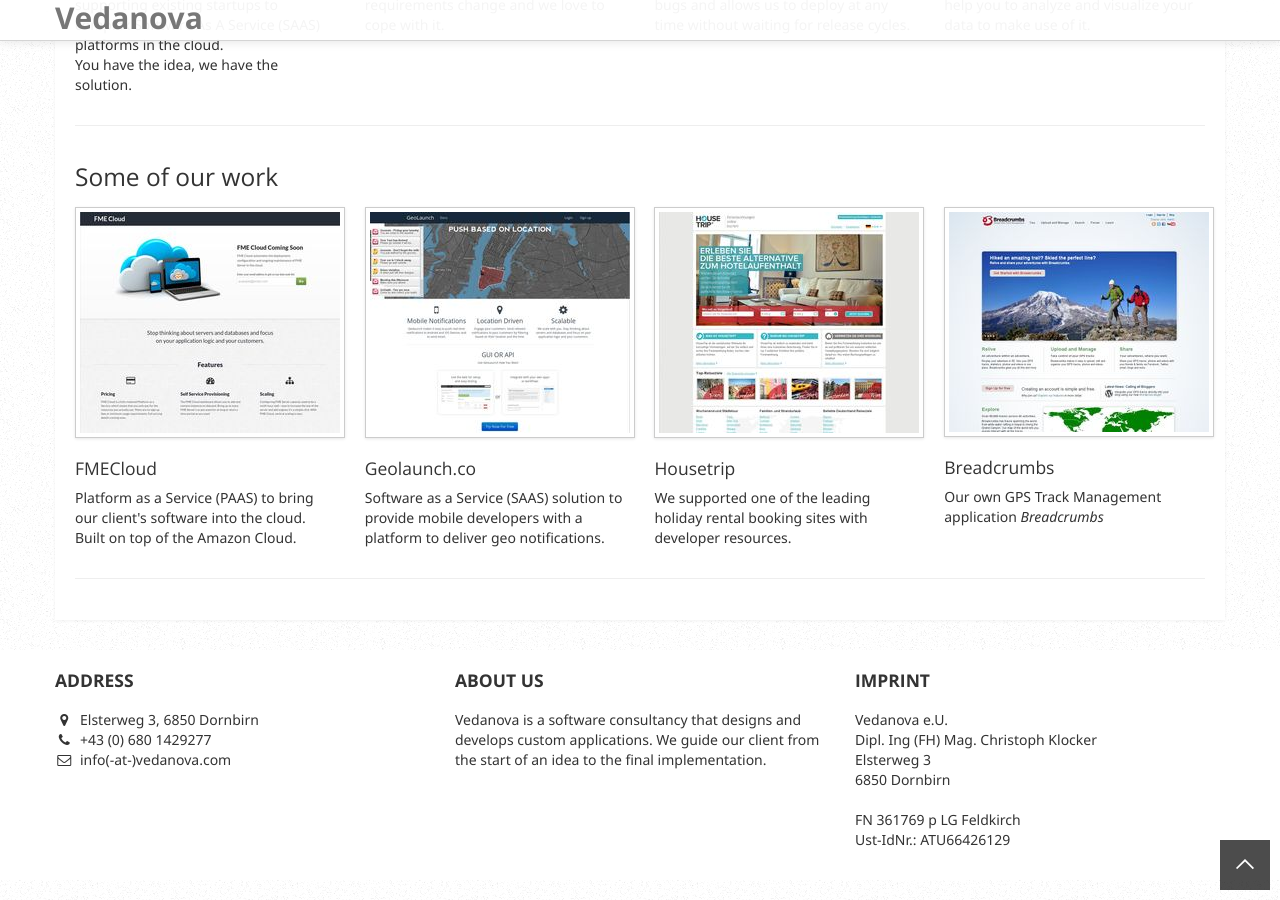
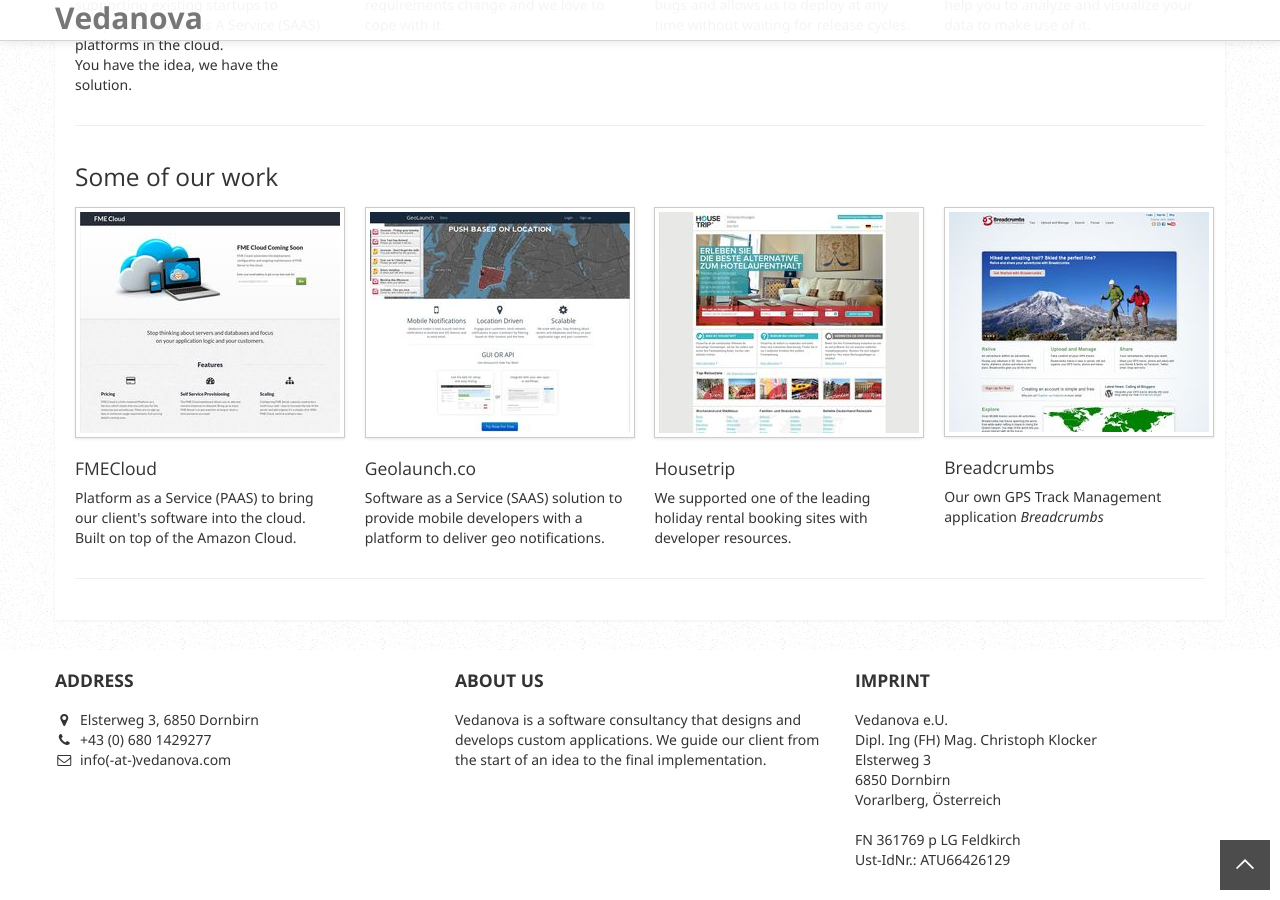
Before and after one commit to vedanova/vedanova.github.io, a Jekyll site: the page built from index.html, in a window 1280 px wide and 900 px high, scrolled down 960 px. Built offline with Jekyll 4.4.1, drawn with Linux system fonts in a browser that asks for light colours.

Commit message:
added vorarlberg

```diff
--- a/_includes/footer.html
+++ b/_includes/footer.html
@@ -57,7 +57,9 @@
                         <p>Vedanova e.U.<br>
                             Dipl. Ing (FH) Mag. Christoph Klocker<br>
                             Elsterweg 3<br>
-                            6850 Dornbirn
+                            6850 Dornbirn<br>
+                            Vorarlberg, Österreich
+
                             <br>
                             <br>
                         FN 361769 p LG Feldkirch<br>
```
